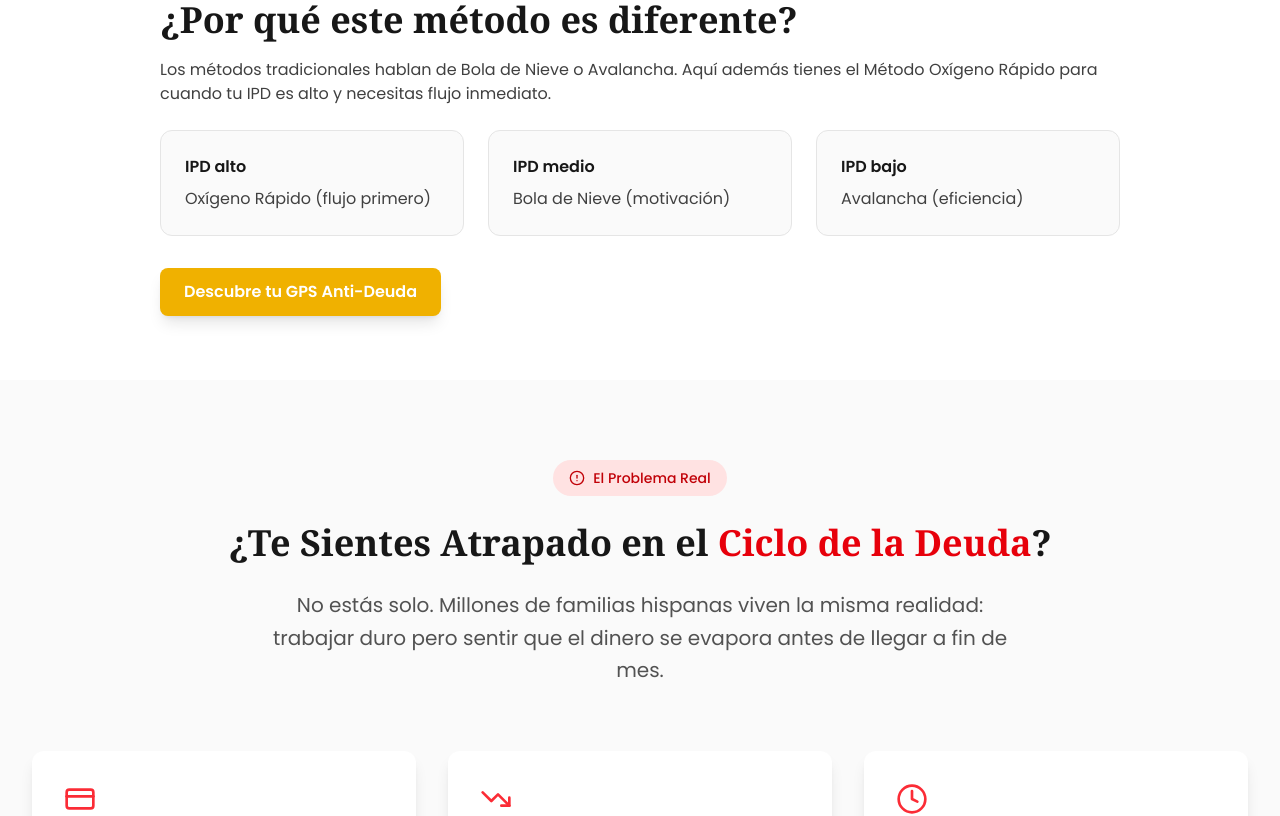
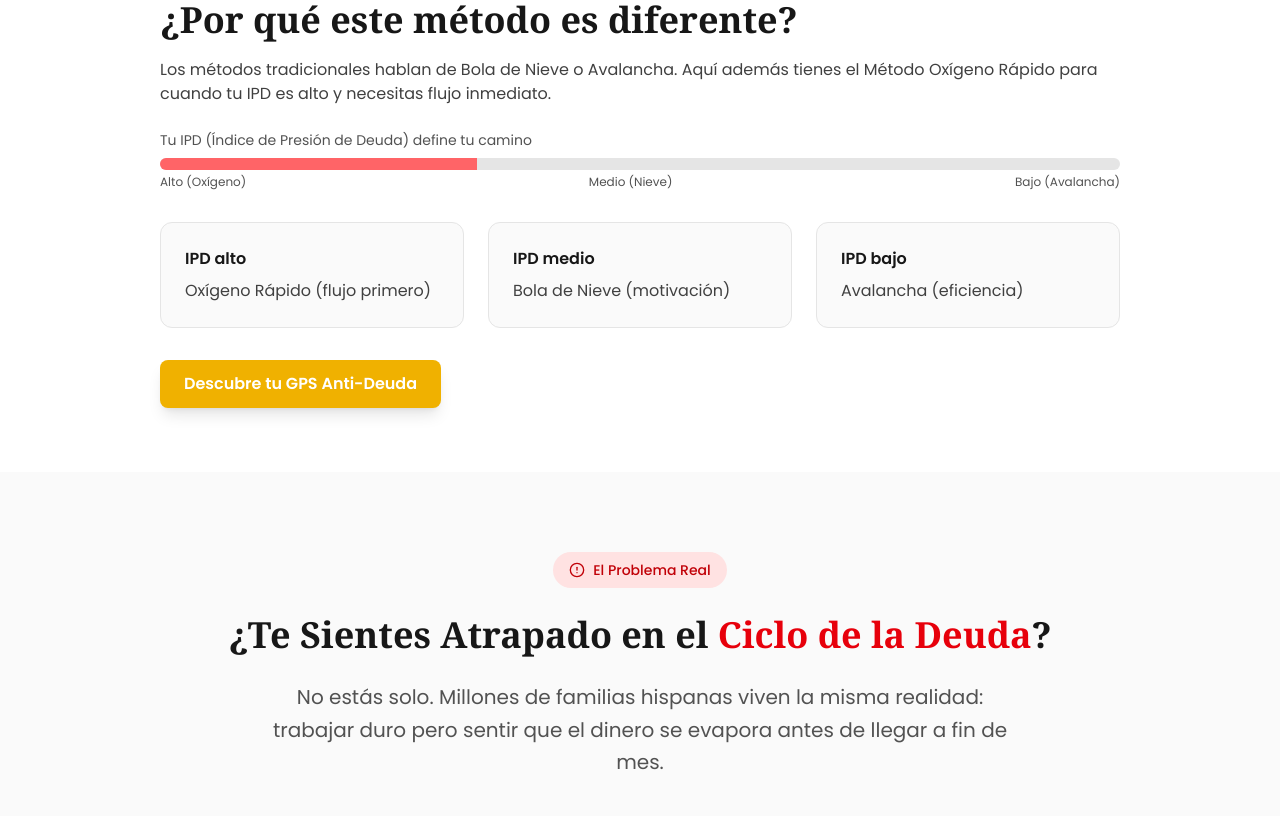
Before and after one commit to rolandorodriguez1229/deudafuerapazdentromew, a Next.js app: page / in a window 1280 px wide. Shown: the part 3360-4176 px from the top of the page. Built offline with nearby package versions, Linux system fonts and the light colour scheme.

Commit message:
Se agregaron algunos optimizadores

```diff
--- a/src/app/page.tsx
+++ b/src/app/page.tsx
@@ -12,6 +12,7 @@ import TestimonialsSection from '@/components/TestimonialsSection';
 import AuthorSection from '@/components/AuthorSection';
 import LeadMagnetSection from '@/components/LeadMagnetSection';
 import ProductsSection from '@/components/ProductsSection';
+import MicroCTASection from '@/components/MicroCTASection';
 import GuaranteeSection from '@/components/GuaranteeSection';
 import FAQSection from '@/components/FAQSection';
 import FinalCTASection from '@/components/FinalCTASection';
@@ -34,6 +35,7 @@ export default function Home() {
       <TestimonialsSection />
       <AuthorSection />
       <LeadMagnetSection />
+      <MicroCTASection />
       <ProductsSection />
       <GuaranteeSection />
       <FAQSection />
--- /dev/null
+++ b/src/components/MicroCTASection.tsx
@@ -0,0 +1,13 @@
+import Link from 'next/link';
+
+export default function MicroCTASection() {
+  return (
+    <section className="py-12 bg-accent-50">
+      <div className="section-container max-w-4xl text-center">
+        <h3 className="heading-md text-neutral-900 mb-2">¿Aún no estás listo para comprar?</h3>
+        <p className="text-neutral-700 mb-4">Calcula tu IPD gratis en 15 minutos y descubre tu primera estrategia ideal.</p>
+        <Link href="/plantilla-gratuita" className="btn-urgent">Calcular mi IPD gratis</Link>
+      </div>
+    </section>
+  );
+}
--- a/src/components/ProductsSection.tsx
+++ b/src/components/ProductsSection.tsx
@@ -181,6 +181,7 @@ export default function ProductsSection() {
                     </Link>
                   )}
                 </div>
+                <p className="text-xs text-neutral-500 text-center mt-3">Incluye garantía de 30 días</p>
               </div>
             </div>
           ))}
--- a/src/components/StickyCTA.tsx
+++ b/src/components/StickyCTA.tsx
@@ -1,7 +1,18 @@
+"use client";
+
 import Link from 'next/link';
 import { ArrowRight } from 'lucide-react';
 
 export default function StickyCTA() {
+  async function handleCheckout() {
+    try {
+      const res = await fetch('/api/checkout', { method: 'POST' });
+      const data = await res.json();
+      if (data?.url) {
+        window.location.href = data.url as string;
+      }
+    } catch (_) {}
+  }
   return (
     <div className="fixed bottom-4 left-0 right-0 z-50 px-4 sm:hidden">
       <div className="section-container px-0">
@@ -11,9 +22,9 @@ export default function StickyCTA() {
             <Link href="/plantilla-gratuita" className="btn-urgent rounded-full py-2 px-4">
               ¡Descargar!
             </Link>
-            <Link href="/comprar" className="btn-primary rounded-full py-2 px-4">
-              Paquetes <ArrowRight className="ml-1 h-4 w-4" />
-            </Link>
+            <button onClick={handleCheckout} className="btn-primary rounded-full py-2 px-4">
+              $7.99 <ArrowRight className="ml-1 h-4 w-4" />
+            </button>
           </div>
         </div>
       </div>
--- a/src/components/TestimonialsSection.tsx
+++ b/src/components/TestimonialsSection.tsx
@@ -3,12 +3,12 @@ import { Star } from 'lucide-react';
 const testimonials = [
   {
     name: 'María S.',
-    text: 'En 3 meses pagué dos tarjetas y por fin duermo tranquila. La claridad del plan me cambió la vida.',
+    text: 'En solo 3 meses pagué dos tarjetas y por fin duermo tranquila. La claridad del plan me cambió la vida.',
     rating: 5,
   },
   {
     name: 'Jorge R.',
-    text: 'Pensé que necesitaba ganar más. Con el IPD supe exactamente qué hacer y vi resultados desde el mes 1.',
+    text: 'Pensé que necesitaba ganar más. Con el IPD supe exactamente qué hacer y en el primer mes recuperé $600 de flujo.',
     rating: 5,
   },
   {
@@ -29,7 +29,7 @@ const testimonials = [
   },
   {
     name: 'Carlos (autónomo)',
-    text: 'Ingresos variables y muchas deudas pequeñas. El IPD priorizó todo sin dolores de cabeza.',
+    text: 'Ingresos variables y muchas deudas pequeñas. En 60 días el IPD priorizó todo sin dolores de cabeza.',
     rating: 5,
   },
   {
--- a/src/components/WhyDifferentSection.tsx
+++ b/src/components/WhyDifferentSection.tsx
@@ -4,6 +4,20 @@ export default function WhyDifferentSection() {
       <div className="section-container max-w-5xl">
         <h2 className="heading-lg text-neutral-900 mb-4">¿Por qué este método es diferente?</h2>
         <p className="text-neutral-700 mb-6">Los métodos tradicionales hablan de Bola de Nieve o Avalancha. Aquí además tienes el Método Oxígeno Rápido para cuando tu IPD es alto y necesitas flujo inmediato.</p>
+        {/* IPD Visual Bar */}
+        <div className="mb-8">
+          <div className="text-sm text-neutral-600 mb-2">Tu IPD (Índice de Presión de Deuda) define tu camino</div>
+          <div className="w-full h-3 rounded-full overflow-hidden bg-neutral-200">
+            <div className="h-3 bg-red-400" style={{ width: '33%' }} aria-hidden="true"></div>
+            <div className="h-3 bg-yellow-400" style={{ width: '34%' }} aria-hidden="true"></div>
+            <div className="h-3 bg-green-500" style={{ width: '33%' }} aria-hidden="true"></div>
+          </div>
+          <div className="flex justify-between text-xs text-neutral-600 mt-1">
+            <span>Alto (Oxígeno)</span>
+            <span>Medio (Nieve)</span>
+            <span>Bajo (Avalancha)</span>
+          </div>
+        </div>
         <div className="grid md:grid-cols-3 gap-6">
           <div className="bg-neutral-50 p-6 rounded-xl border border-neutral-200">
             <h3 className="font-semibold text-neutral-900 mb-2">IPD alto</h3>
```
